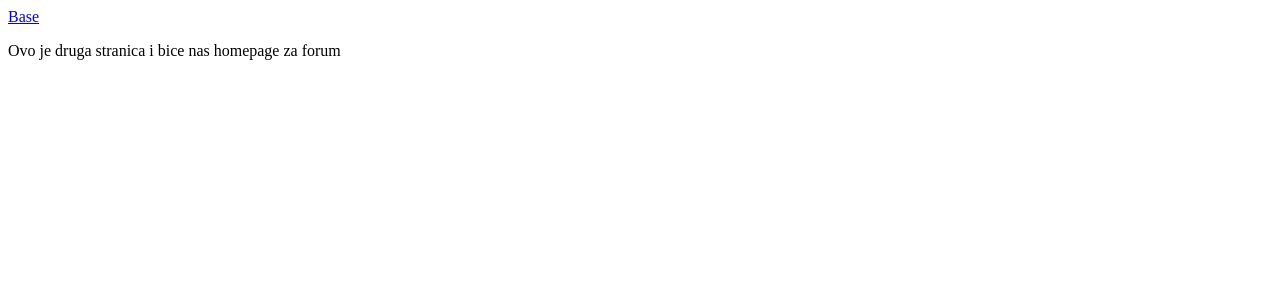
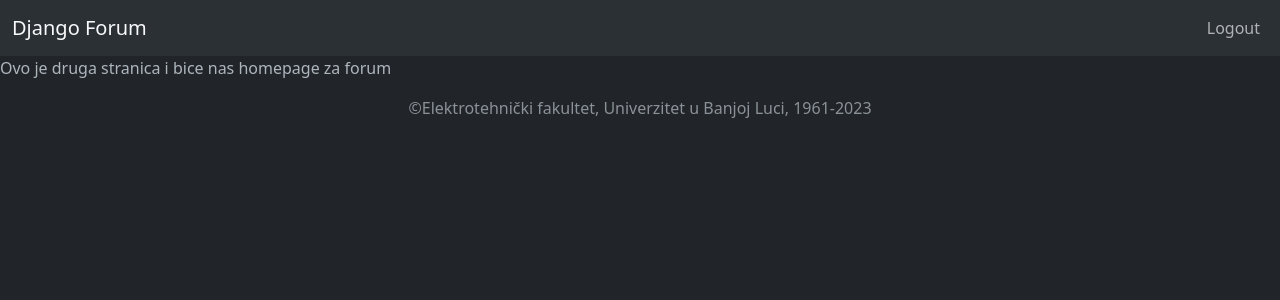
Before and after one commit to bojanKuzma/djangoProject-PISIO, a Django app: page /home in a window 1280 px wide. Shown: the top 300 px of the page. Run offline with Django 4.2, Linux system fonts and the light colour scheme; the visitor is signed in with stand-in values (Sample User, id 1); some libraries are stand-ins or nearby versions.

Commit message:
7.6. Changed base.html and home.html, and added login.html

```diff
--- a/templates/base.html
+++ b/templates/base.html
@@ -1,16 +1,41 @@
 <!DOCTYPE html>
+{% load static %}
+
 <html lang="en">
 <head>
     <meta charset="UTF-8">
-    <title>Django App</title>
+    <title>Django Forum App</title>
+    <meta charset="utf-8">
+    <meta name="viewport" content="width=device-width, initial-scale=1">
+    <link rel="icon" sizes="32x32" href="{% static 'favicon.ico' %}">
+    <link rel="stylesheet" type="text/css" href="{% static 'bootstrap-5.3.0-alpha1-dist/css/bootstrap.css' %}">
 </head>
-<body>
+<body class="d-flex flex-column min-vh-100" data-bs-theme="dark">
 {% block nav_bar %}
-    <a href="{% url 'home' %}">Home</a>
+    <nav class="navbar navbar-expand-lg bg-body-tertiary" data-bs-theme="dark">
+        <div class="container-fluid">
+            <a class="navbar-brand">Django Forum</a>
+            <button class="navbar-toggler" type="button" data-bs-toggle="collapse" data-bs-target="#navbarNavDropdown"
+                    aria-controls="navbarNavDropdown" aria-expanded="false" aria-label="Toggle navigation">
+                <span class="navbar-toggler-icon"></span>
+            </button>
+            <div class="collapse navbar-collapse d-flex flex-row-reverse" id="navbarNavDropdown">
+                <ul class="navbar-nav">
+                    <li class="nav-item">
+                        <a class="nav-link" aria-current="page" href="#">Register</a> {# Ovdje ce biti url za registraciju #}
+                    </li>
+                </ul>
+            </div>
+        </div>
+    </nav>
 {% endblock %}
 
 {% block content %}
-    <p>Stranica gdje cemo postavit login formu i link za stranicu sa registracijom</p>
 {% endblock %}
+
+<footer class="sticky-bottom">
+    <p class="text-muted text-center">©Elektrotehnički fakultet, Univerzitet u Banjoj Luci, 1961-2023</p>
+</footer>
+<script src="{% static 'bootstrap-5.3.0-alpha1-dist/js/bootstrap.bundle.js' %}"></script>
 </body>
 </html>
--- a/templates/home.html
+++ b/templates/home.html
@@ -1,10 +1,24 @@
 {% extends 'base.html' %}
 
 {% block nav_bar %}
-    <nav>
-        <a href="{% url 'base' %}">Base</a>
+    <nav class="navbar navbar-expand-lg bg-body-tertiary" data-bs-theme="dark">
+        <div class="container-fluid">
+            <a class="navbar-brand">Django Forum</a>
+            <button class="navbar-toggler" type="button" data-bs-toggle="collapse" data-bs-target="#navbarNavDropdown"
+                    aria-controls="navbarNavDropdown" aria-expanded="false" aria-label="Toggle navigation">
+                <span class="navbar-toggler-icon"></span>
+            </button>
+            <div class="collapse navbar-collapse d-flex flex-row-reverse" id="navbarNavDropdown">
+                <ul class="navbar-nav">
+                    <li class="nav-item">
+                        <a class="nav-link" aria-current="page" href="{% url 'logout'%}">Logout</a> {# Putanja za odjavu #}
+                    </li>
+                </ul>
+            </div>
+        </div>
     </nav>
 {% endblock %}
+
 
 {% block content %}
     <p>Ovo je druga stranica i bice nas homepage za forum</p>
```
Also changed, not shown: templates/users/login.html (added, +53 -0 lines).
